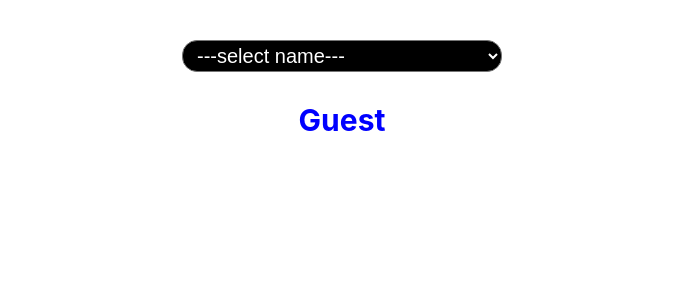
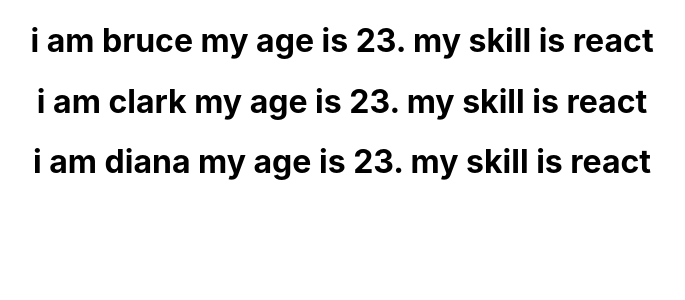
Before and after one commit to saiharshithpalepu/reactjs, a React (Create React App) app: page / in a window 1280 px wide. Shown: the top 300 px of the page, without its empty margins (298-983 px from the left). Built offline with nearby package versions, Linux system fonts and the light colour scheme.

Commit message:
added namelist and person component

```diff
--- a/src/App.js
+++ b/src/App.js
@@ -10,6 +10,7 @@ import EventBind3 from './Components/EventBind3';
 import ParentComponent from './Components/ParentComponent';
 import UserGreeting from './Components/userGreeting';
 import Practice1 from './Components/Practice1';
+import NameList from './Components/NameList';
 function App() {
   return (
     <div className="App">
@@ -26,7 +27,7 @@ function App() {
       {/* <EventBind3/> */}
       {/* <ParentComponent/> */}
       {/* <UserGreeting/> */}
-      <Practice1/>
+      <NameList/>
     </div>
   );
 }
--- /dev/null
+++ b/src/Components/NameList.js
@@ -0,0 +1,36 @@
+import React from 'react'
+import Person from './Person'
+
+function NameList(){
+    const names=[
+        {'name':'bruce',
+        'age':23,
+        'skill':'react'
+    },
+    {'name':'clark',
+    'age':23,
+    'skill':'react'
+},
+{'name':'diana',
+'age':23,
+'skill':'react'
+}
+    ]
+
+    const personList=names.map(person=>{
+        return (
+            <Person person={person}/>
+        )
+    })
+
+
+    return(
+        <div>
+            {
+              personList
+            }
+        </div>
+    )
+}
+
+export default NameList
--- /dev/null
+++ b/src/Components/Person.js
@@ -0,0 +1,10 @@
+import React from 'react'
+
+
+function Person({person}){
+    return(
+        <h1>i am {person.name} my age is {person.age}. my skill is {person.skill}</h1>
+    )
+}
+
+export default Person
```
